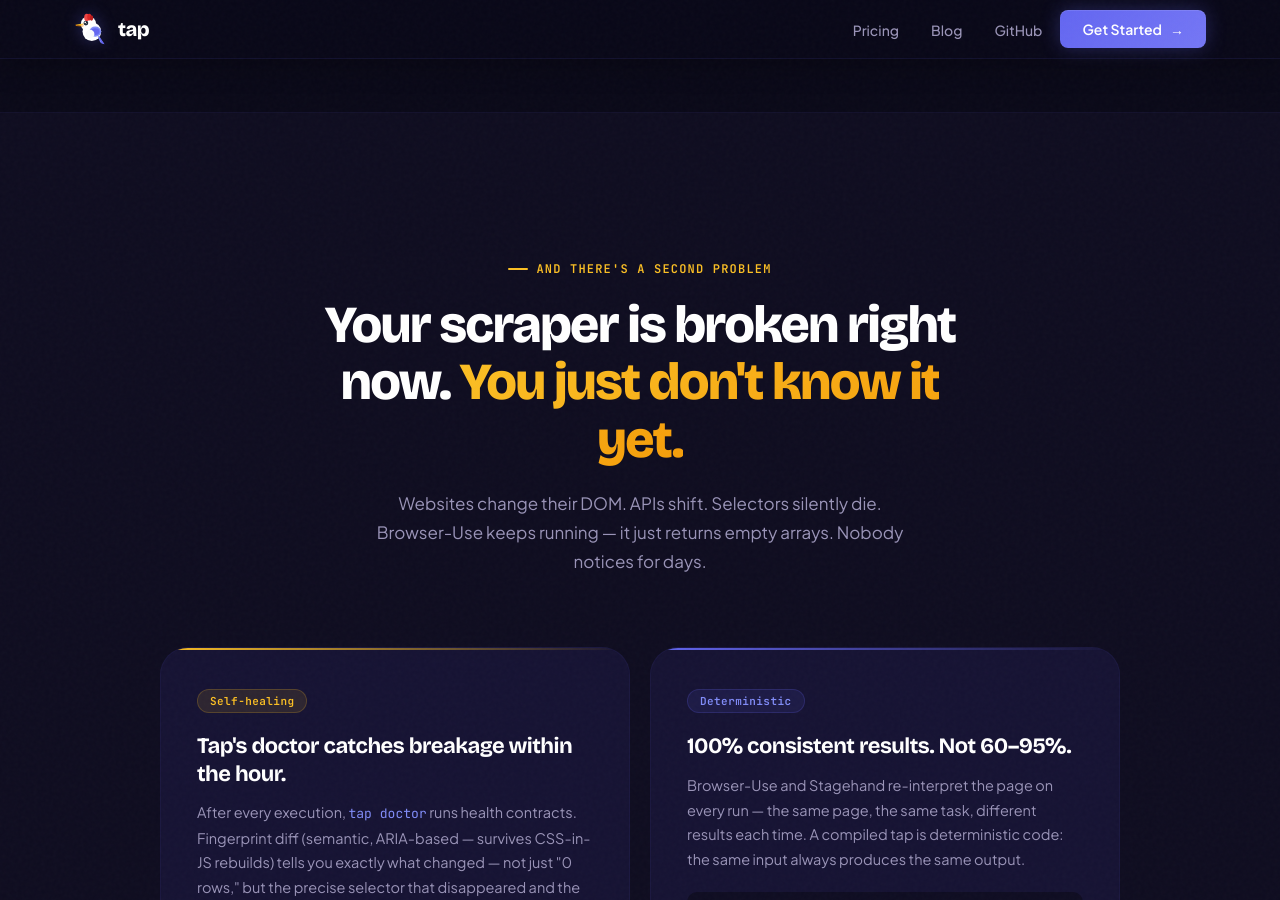
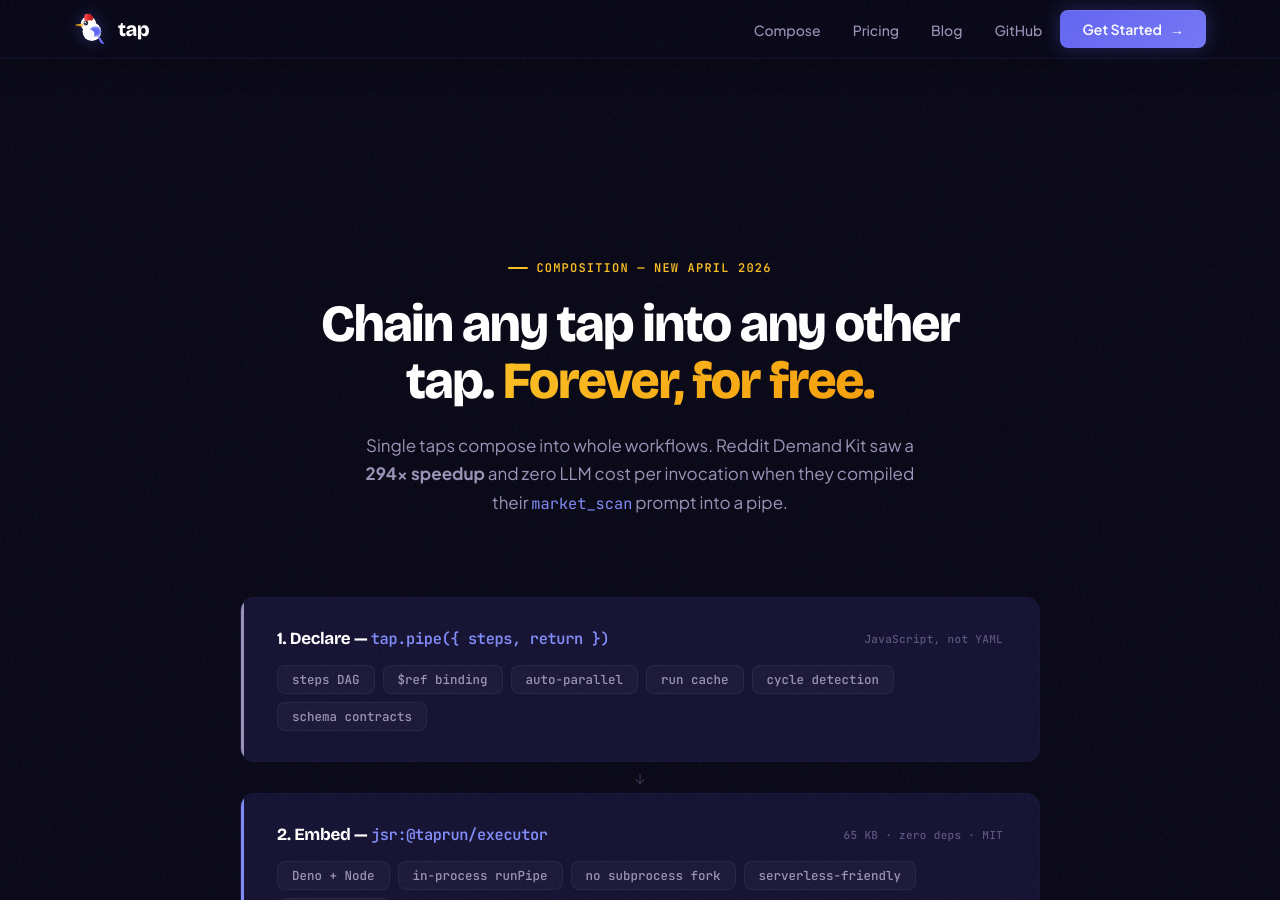
Before and after one commit to LeonTing1010/tap, a Jekyll site: the page docs/index.html, which Jekyll copies as it is, in a window 1280 px wide and 900 px high, scrolled down 1907 px. Built offline with Jekyll 4.4.1, drawn with Linux system fonts in a browser that asks for light colours; some of the changed text lies outside the part shown.

Commit message:
landing: add Composition section — tap.pipe + @taprun/executor + RDK showcase
New section on the landing page between skills and reliability,
introducing the composition era that shipped today:

  1. tap.pipe({steps, return}) — the declarative DSL
  2. @taprun/executor (jsr:) — the embeddable 65 KB engine
  3. RDK result — 26k LLM tokens → 0 per run, 294x speedup

Reuses existing .protocol-layer / .primitives / .prim styles so
the visual matches the single-tap pipeline section above. No new
CSS. Zero JS. Four link footer to the four composition blog posts
and the JSR package page.

Also adds a "Compose" nav link in the top bar so the new section
is discoverable before scrolling. H1 unchanged — the "pay once"
copy still carries the product's core economic claim; composition
is the how, not the what.

Co-Authored-By: Claude Opus 4.6 (1M context) <noreply@anthropic.com>

```diff
--- a/docs/index.html
+++ b/docs/index.html
@@ -1839,6 +1839,7 @@ h2 .hl {
       <span class="nav-brand-text">tap</span>
     </a>
     <ul class="nav-links" role="list">
+      <li><a href="#composition">Compose</a></li>
       <li><a href="#pricing">Pricing</a></li>
       <li><a href="https://taprun.dev/blog/" rel="noopener">Blog</a></li>
       <li><a href="https://github.com/LeonTing1010/tap" target="_blank" rel="noopener noreferrer">GitHub</a></li>
@@ -2010,6 +2011,83 @@ h2 .hl {
   </div>
 </section>
 
+<!-- ===== Composition (added 2026-04-11) ===== -->
+<!-- Three-layer narrative for the composition era:
+     1. tap.pipe DSL — the declarative surface tap authors write
+     2. @taprun/executor — the embeddable engine products import
+     3. RDK showcase — the real economic result (294x speedup, $135/mo saved)
+     This section reuses protocol-layer styles; no new CSS required. -->
+<section class="protocol" id="composition">
+  <div class="container">
+    <div class="protocol-header">
+      <div class="section-tag reveal">Composition &mdash; new April 2026</div>
+      <h2 class="reveal">Chain any tap into any other tap. <span class="hl">Forever, for free.</span></h2>
+      <p class="section-desc reveal">Single taps compose into whole workflows. Reddit Demand Kit saw a <strong>294&times; speedup</strong> and zero LLM cost per invocation when they compiled their <code>market_scan</code> prompt into a pipe.</p>
+    </div>
+
+    <div class="protocol-layers">
+      <div class="protocol-layer layer-scripts reveal">
+        <div class="protocol-layer-head">
+          <h3>1. Declare &mdash; <code>tap.pipe({ steps, return })</code></h3>
+          <span class="protocol-layer-count">JavaScript, not YAML</span>
+        </div>
+        <div class="primitives">
+          <span class="prim">steps DAG</span>
+          <span class="prim">$ref binding</span>
+          <span class="prim">auto-parallel</span>
+          <span class="prim">run cache</span>
+          <span class="prim">cycle detection</span>
+          <span class="prim">schema contracts</span>
+        </div>
+      </div>
+
+      <div class="protocol-arrow">&darr;</div>
+
+      <div class="protocol-layer layer-builtin reveal">
+        <div class="protocol-layer-head">
+          <h3>2. Embed &mdash; <code>jsr:@taprun/executor</code></h3>
+          <span class="protocol-layer-count">65 KB &middot; zero deps &middot; MIT</span>
+        </div>
+        <div class="primitives">
+          <span class="prim">Deno + Node</span>
+          <span class="prim">in-process runPipe</span>
+          <span class="prim">no subprocess fork</span>
+          <span class="prim">serverless-friendly</span>
+          <span class="prim">live on JSR</span>
+        </div>
+      </div>
+
+      <div class="protocol-arrow">&darr;</div>
+
+      <div class="protocol-layer layer-runtime reveal">
+        <div class="protocol-layer-head">
+          <h3>3. Result &mdash; 26,000 LLM tokens &rarr; 0 tokens per run</h3>
+          <span class="protocol-layer-count">measured on a real product</span>
+        </div>
+        <div class="primitives">
+          <span class="prim">$0.15/call &rarr; $0</span>
+          <span class="prim">break-even &lt; 1 call</span>
+          <span class="prim">$135/mo saved</span>
+          <span class="prim">0.8 ms in-process</span>
+          <span class="prim">233 ms subprocess</span>
+          <span class="prim">294&times; speedup</span>
+        </div>
+      </div>
+    </div>
+
+    <p class="section-desc reveal" style="text-align:center;margin-top:32px;max-width:720px;margin-left:auto;margin-right:auto;">
+      Read the full story:
+      <a href="blog/composable-taps-are-just-javascript.html" style="color:var(--indigo-bright);text-decoration:underline;">why JS not YAML</a>
+      &middot;
+      <a href="blog/rdk-compiled-pipes-from-llm-prompts.html" style="color:var(--indigo-bright);text-decoration:underline;">RDK case study</a>
+      &middot;
+      <a href="blog/taprun-executor-0-8-ms-library.html" style="color:var(--indigo-bright);text-decoration:underline;">engine extraction</a>
+      &middot;
+      <a href="https://jsr.io/@taprun/executor" style="color:var(--indigo-bright);text-decoration:underline;">@taprun/executor on JSR</a>
+    </p>
+  </div>
+</section>
+
 <!-- ===== Reliability ===== -->
 <section class="why-tap" id="reliability">
   <div class="container">
```
